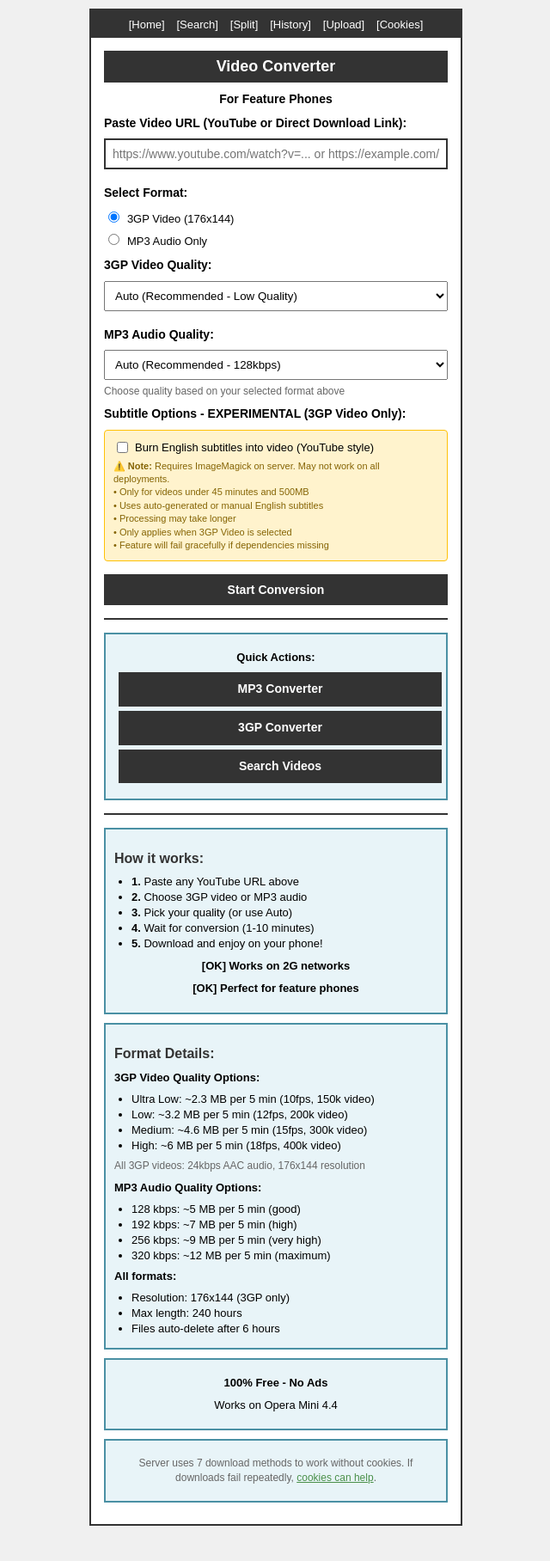
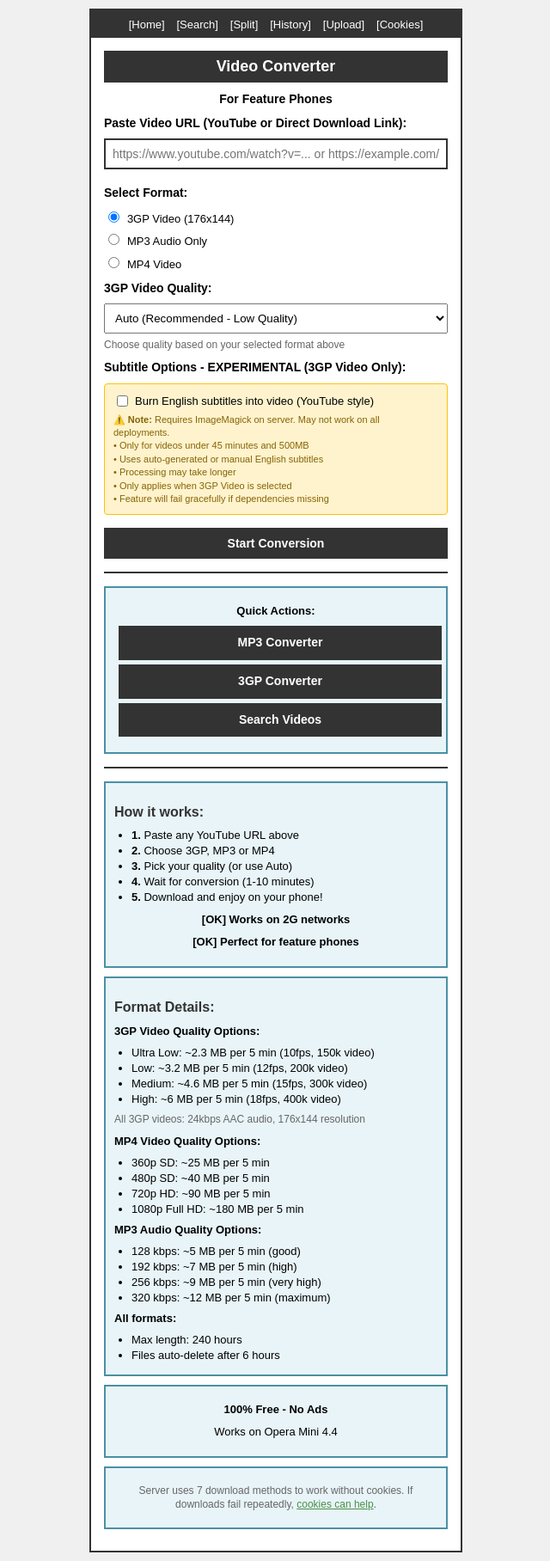
Before and after one commit to TITANICBHAI/3gpTube, a Flask app: page / in a window 1280 px wide. Shown: the whole page at 86% size, without its empty margins (319-959 px from the left). Before the commit the page ends 1775 px from the top, so only its background shows below. Run offline with Flask 3, Linux system fonts and the light colour scheme; parts of the project's set-up code (start-up, migrations or seed data) failed here and were passed over; some libraries are stand-ins or nearby versions.

Commit message:
feat: add MP4 support to web app + fix Android search MP4 consistency
Web app (app.py + templates):
- Add MP4_PRESETS (360p/480p/720p/1080p) to app.py
- Add MP4 ffmpeg conversion (libx264 + faststart) with retry fallback
- Allow mp4 in convert route; pick mp4_quality from form
- Pass mp4_presets to index and all search render_template calls
- Add MP4 radio + quality dropdown + JS show/hide to index.html
- Add MP4 radio + quality dropdown + JS show/hide to search.html

Android app:
- Add MP4 radio + quality dropdown + JS to android search.html
- Consistent across index, playlist, formats, and search screens

```diff
--- a/app.py
+++ b/app.py
@@ -175,6 +175,37 @@ MP3_QUALITY_PRESETS = {
         'vbr_quality': '0',
         'description': '~12 MB per 5 min'
     }
+}
+
+MP4_PRESETS = {
+    '360p': {
+        'name': '360p SD',
+        'height': 360,
+        'video_bitrate': '600k',
+        'audio_bitrate': '128k',
+        'description': '~25 MB per 5 min'
+    },
+    '480p': {
+        'name': '480p SD',
+        'height': 480,
+        'video_bitrate': '1000k',
+        'audio_bitrate': '128k',
+        'description': '~40 MB per 5 min'
+    },
+    '720p': {
+        'name': '720p HD',
+        'height': 720,
+        'video_bitrate': '2500k',
+        'audio_bitrate': '192k',
+        'description': '~90 MB per 5 min'
+    },
+    '1080p': {
+        'name': '1080p Full HD',
+        'height': 1080,
+        'video_bitrate': '5000k',
+        'audio_bitrate': '192k',
+        'description': '~180 MB per 5 min'
+    },
 }
 
 # Quality presets for 3GP video conversion
@@ -1275,21 +1306,34 @@ def download_and_convert(url, file_id, output_format='3gp', quality='auto', burn
                 })
                 return
 
-    file_extension = 'mp3' if output_format == 'mp3' else '3gp'
-    format_name = 'MP3 audio' if output_format == 'mp3' else '3GP video'
+    if output_format == 'mp3':
+        file_extension = 'mp3'
+        format_name = 'MP3 audio'
+    elif output_format == 'mp4':
+        file_extension = 'mp4'
+        format_name = 'MP4 video'
+    else:
+        file_extension = '3gp'
+        format_name = '3GP video'
 
     # Auto-select quality if not specified
     if quality == 'auto':
         if output_format == 'mp3':
-            quality = 'medium'  # 128kbps default for MP3
+            quality = 'medium'
+        elif output_format == 'mp4':
+            quality = '480p'
         else:
-            quality = 'low'  # Low quality default for 3GP (feature phone optimized)
+            quality = 'low'
 
     # Validate quality preset
     if output_format == 'mp3':
         if quality not in MP3_QUALITY_PRESETS:
             quality = 'medium'
         quality_preset = MP3_QUALITY_PRESETS[quality]
+    elif output_format == 'mp4':
+        if quality not in MP4_PRESETS:
+            quality = '480p'
+        quality_preset = MP4_PRESETS[quality]
     else:
         if quality not in VIDEO_QUALITY_PRESETS:
             quality = 'low'
@@ -1740,6 +1784,26 @@ def download_and_convert(url, file_id, output_format='3gp', quality='auto', burn
                 '-y',
                 output_path
             ]
+        elif output_format == 'mp4':
+            update_status(file_id, {
+                'status': 'converting',
+                'progress': f'Converting to MP4 video ({quality_preset["name"]})... Duration: {duration/60:.1f} minutes, Size: {file_size_mb:.1f} MB. Estimated time: {est_time}-{est_time*2} minutes.'
+            })
+
+            convert_cmd = [
+                '-threads', str(FFMPEG_THREADS),
+                '-i', temp_video,
+                '-vf', f'scale=-2:{quality_preset["height"]}',
+                '-vcodec', 'libx264',
+                '-preset', 'fast',
+                '-b:v', quality_preset['video_bitrate'],
+                '-acodec', 'aac',
+                '-b:a', quality_preset['audio_bitrate'],
+                '-ac', '2',
+                '-movflags', '+faststart',
+                '-y',
+                output_path
+            ]
         else:
             update_status(file_id, {
                 'status': 'converting',
@@ -1803,6 +1867,21 @@ def download_and_convert(url, file_id, output_format='3gp', quality='auto', burn
                     '-y',
                     output_path
                 ]
+            elif output_format == 'mp4':
+                simple_cmd = [
+                    '-threads', str(FFMPEG_THREADS),
+                    '-i', temp_video,
+                    '-vf', f'scale=-2:{quality_preset["height"]}',
+                    '-vcodec', 'libx264',
+                    '-preset', 'ultrafast',
+                    '-b:v', quality_preset['video_bitrate'],
+                    '-acodec', 'aac',
+                    '-b:a', quality_preset['audio_bitrate'],
+                    '-ac', '2',
+                    '-movflags', '+faststart',
+                    '-y',
+                    output_path
+                ]
             else:
                 # Simpler 3GP conversion - uses same quality preset but removes advanced options
                 simple_cmd = [
@@ -2053,7 +2132,8 @@ def index():
                          max_hours=max_hours,
                          has_cookies=cookies_status,
                          mp3_presets=MP3_QUALITY_PRESETS,
-                         video_presets=VIDEO_QUALITY_PRESETS)
+                         video_presets=VIDEO_QUALITY_PRESETS,
+                         mp4_presets=MP4_PRESETS)
 
 @app.route('/mp3')
 def mp3_converter():
@@ -2177,6 +2257,8 @@ def convert():
     # Get quality based on selected format
     if output_format == 'mp3':
         quality = request.form.get('mp3_quality', 'auto').strip()
+    elif output_format == 'mp4':
+        quality = request.form.get('mp4_quality', '480p').strip()
     else:
         quality = request.form.get('video_quality', 'auto').strip()
 
@@ -2193,7 +2275,7 @@ def convert():
 
     is_youtube = 'youtube.com' in url or 'youtu.be' in url
 
-    if output_format not in ['3gp', 'mp3']:
+    if output_format not in ['3gp', 'mp3', 'mp4']:
         output_format = '3gp'
 
     # Check if URL is a YouTube playlist
@@ -2868,7 +2950,7 @@ def search():
     if not query:
         if request.method == 'POST':
             flash('Please enter a search term')
-        return render_template('search.html', results=None, query='', show_thumbnails=show_thumbnails)
+        return render_template('search.html', results=None, query='', show_thumbnails=show_thumbnails, mp4_presets=MP4_PRESETS)
 
     # Execute the search (query is guaranteed to exist here)
     try:
@@ -2904,11 +2986,11 @@ def search():
                 flash('YouTube blocked the search. Try uploading cookies from /cookies page.')
             else:
                 flash('YouTube search error. Please try again.')
-            return render_template('search.html', results=None, query=query, show_thumbnails=show_thumbnails)
+            return render_template('search.html', results=None, query=query, show_thumbnails=show_thumbnails, mp4_presets=MP4_PRESETS)
         except Exception as e:
             logger.error(f"Search extraction error: {str(e)}")
             flash('Search failed. Please try again later.')
-            return render_template('search.html', results=None, query=query, show_thumbnails=show_thumbnails)
+            return render_template('search.html', results=None, query=query, show_thumbnails=show_thumbnails, mp4_presets=MP4_PRESETS)
 
         # Process search results
         if search_results and 'entries' in search_results:
@@ -2972,15 +3054,15 @@ def search():
         # Validate we got results
         if not results:
             flash('No results found. Try different search terms.')
-            return render_template('search.html', results=[], query=query, show_thumbnails=show_thumbnails)
-
-        return render_template('search.html', results=results, query=query, show_thumbnails=show_thumbnails)
+            return render_template('search.html', results=[], query=query, show_thumbnails=show_thumbnails, mp4_presets=MP4_PRESETS)
+
+        return render_template('search.html', results=results, query=query, show_thumbnails=show_thumbnails, mp4_presets=MP4_PRESETS)
 
     except Exception as e:
         # Catch any unexpected errors not handled by inner try-except
         logger.error(f"Unexpected search error: {str(e)}")
         flash('An unexpected error occurred. Please try again.')
-        return render_template('search.html', results=None, query=query, show_thumbnails=show_thumbnails)
+        return render_template('search.html', results=None, query=query, show_thumbnails=show_thumbnails, mp4_presets=MP4_PRESETS)
 
 @app.route('/cookies', methods=['GET', 'POST'])
 def cookies_page():
--- a/templates/index.html
+++ b/templates/index.html
@@ -12,14 +12,19 @@
 
 <p><strong>Select Format:</strong></p>
 <p style="margin: 5px 0;">
-<input type="radio" name="format" value="3gp" id="fmt_3gp" checked>
+<input type="radio" name="format" value="3gp" id="fmt_3gp" checked onchange="showQuality()">
 <label for="fmt_3gp">3GP Video (176x144)</label>
 </p>
 <p style="margin: 5px 0;">
-<input type="radio" name="format" value="mp3" id="fmt_mp3">
+<input type="radio" name="format" value="mp3" id="fmt_mp3" onchange="showQuality()">
 <label for="fmt_mp3">MP3 Audio Only</label>
 </p>
+<p style="margin: 5px 0;">
+<input type="radio" name="format" value="mp4" id="fmt_mp4" onchange="showQuality()">
+<label for="fmt_mp4">MP4 Video</label>
+</p>
 
+<div id="q_3gp">
 <p><strong>3GP Video Quality:</strong></p>
 <select name="video_quality" style="width: 100%; padding: 8px; margin-bottom: 10px;">
 <option value="auto">Auto (Recommended - Low Quality)</option>
@@ -27,7 +32,9 @@
 <option value="{{ key }}">{{ preset.name }} - {{ preset.description }}</option>
 {% endfor %}
 </select>
+</div>
 
+<div id="q_mp3" style="display:none">
 <p><strong>MP3 Audio Quality:</strong></p>
 <select name="mp3_quality" style="width: 100%; padding: 8px; margin-bottom: 10px;">
 <option value="auto">Auto (Recommended - 128kbps)</option>
@@ -35,6 +42,17 @@
 <option value="{{ key }}">{{ preset.name }} - {{ preset.description }}</option>
 {% endfor %}
 </select>
+</div>
+
+<div id="q_mp4" style="display:none">
+<p><strong>MP4 Video Quality:</strong></p>
+<select name="mp4_quality" style="width: 100%; padding: 8px; margin-bottom: 10px;">
+{% for key, preset in mp4_presets.items() %}
+<option value="{{ key }}" {% if key == '480p' %}selected{% endif %}>{{ preset.name }} - {{ preset.description }}</option>
+{% endfor %}
+</select>
+</div>
+
 <p style="font-size: 12px; color: #666; margin-top: -5px;">Choose quality based on your selected format above</p>
 
 <p><strong>Subtitle Options - EXPERIMENTAL (3GP Video Only):</strong></p>
@@ -48,6 +66,18 @@
 
 <button type="submit">Start Conversion</button>
 </form>
+
+<script>
+function showQuality() {
+  var f = document.querySelector('input[name=format]:checked').value;
+  document.getElementById('q_3gp').style.display = f === '3gp' ? 'block' : 'none';
+  document.getElementById('q_mp3').style.display = f === 'mp3' ? 'block' : 'none';
+  document.getElementById('q_mp4').style.display = f === 'mp4' ? 'block' : 'none';
+}
+document.querySelectorAll('input[name=format]').forEach(function(r) {
+  r.addEventListener('change', showQuality);
+});
+</script>
 
 <hr>
 
@@ -66,7 +96,7 @@
 <h2>How it works:</h2>
 <ul>
 <li><strong>1.</strong> Paste any YouTube URL above</li>
-<li><strong>2.</strong> Choose 3GP video or MP3 audio</li>
+<li><strong>2.</strong> Choose 3GP, MP3 or MP4</li>
 <li><strong>3.</strong> Pick your quality (or use Auto)</li>
 <li><strong>4.</strong> Wait for conversion (1-10 minutes)</li>
 <li><strong>5.</strong> Download and enjoy on your phone!</li>
@@ -85,6 +115,13 @@
 <li>High: ~6 MB per 5 min (18fps, 400k video)</li>
 </ul>
 <p style="font-size: 12px; color: #666;">All 3GP videos: 24kbps AAC audio, 176x144 resolution</p>
+<p><strong>MP4 Video Quality Options:</strong></p>
+<ul>
+<li>360p SD: ~25 MB per 5 min</li>
+<li>480p SD: ~40 MB per 5 min</li>
+<li>720p HD: ~90 MB per 5 min</li>
+<li>1080p Full HD: ~180 MB per 5 min</li>
+</ul>
 <p><strong>MP3 Audio Quality Options:</strong></p>
 <ul>
 <li>128 kbps: ~5 MB per 5 min (good)</li>
@@ -94,7 +131,6 @@
 </ul>
 <p><strong>All formats:</strong></p>
 <ul>
-<li>Resolution: 176x144 (3GP only)</li>
 <li>Max length: {{ max_hours|int }} hours</li>
 <li>Files auto-delete after 6 hours</li>
 </ul>
```
Also changed, not shown: templates/search.html (+27 -3 lines), 1 other file.
